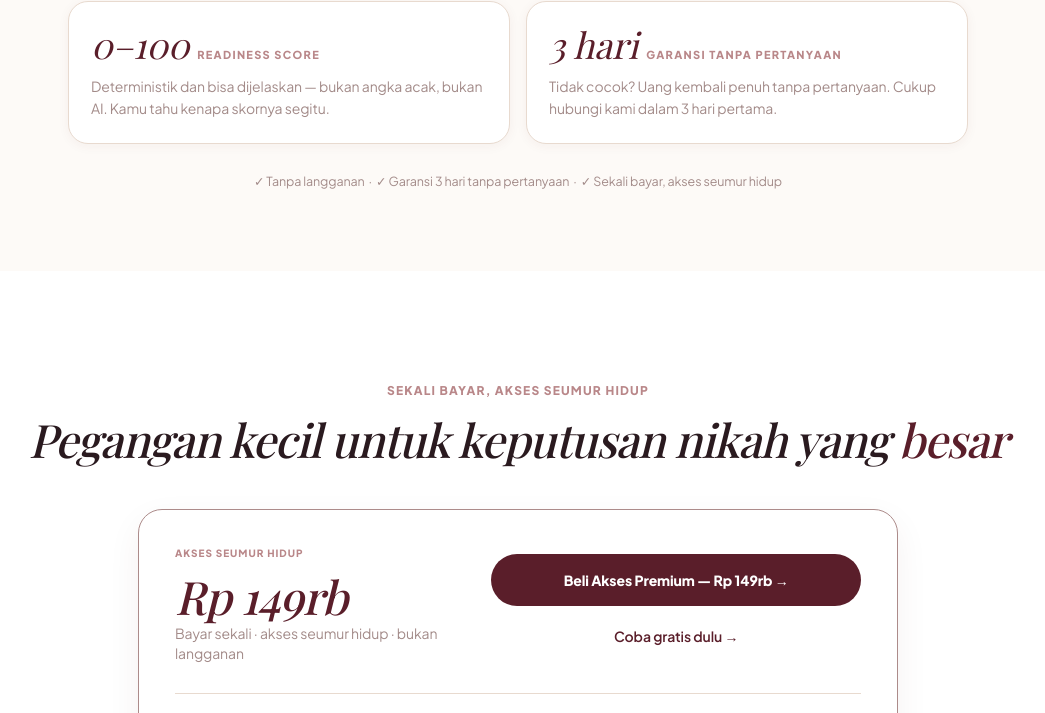
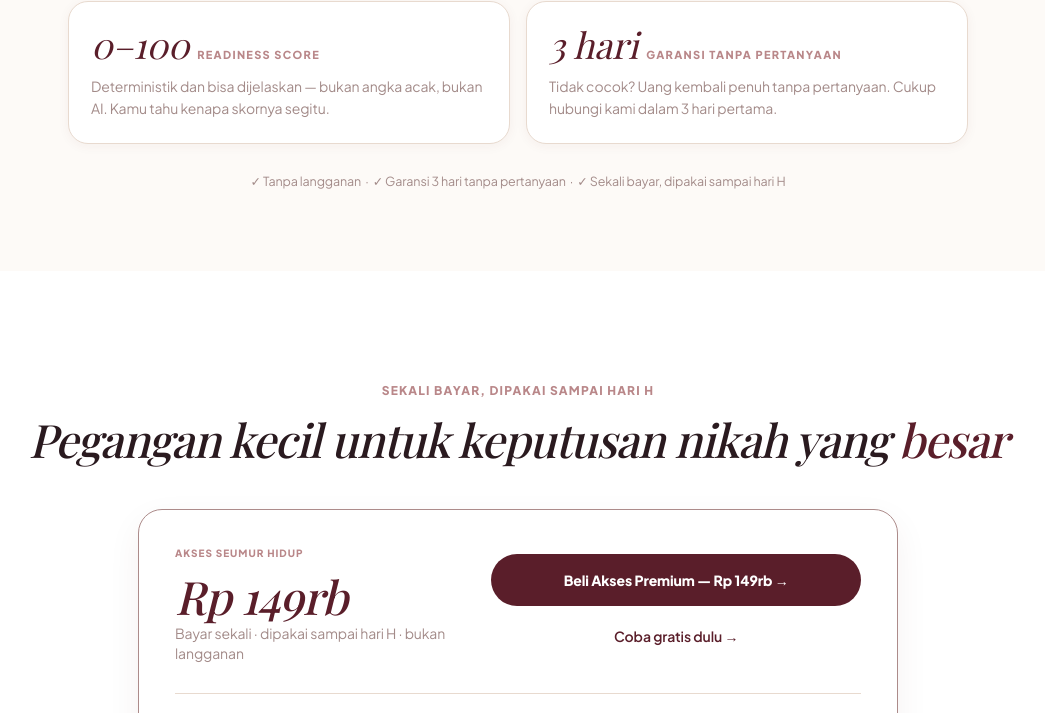
Before and after one commit to farhanafgany/Budget_Nikah, a Next.js app: page / in a window 1280 px wide. Shown: the part 4084-4797 px from the top of the page, without its empty margins (122-1167 px from the left). Built offline with nearby package versions, Linux system fonts and the light colour scheme; no server answers; a web font is replaced by a local one.

Commit message:
Refine launch access wording

```diff
--- a/src/app/premium/page.tsx
+++ b/src/app/premium/page.tsx
@@ -49,7 +49,7 @@ function getFaqs(priceLabel: string) {
   return [
     {
       question: 'Apakah ada biaya langganan?',
-      answer: `Tidak. ${priceLabel} adalah pembelian sekali bayar untuk akses seumur hidup, termasuk update fitur ke depannya.`,
+      answer: `Tidak. ${priceLabel} adalah pembelian sekali bayar untuk satu rencana pernikahan, dipakai sampai hari H.`,
     },
     {
       question: 'Bagaimana jika setelah membeli ternyata tidak cocok?',
@@ -262,7 +262,7 @@ export default async function PremiumPage() {
                 {priceLabel}
               </div>
               <p className="text-nikah-muted" style={{ fontSize: 14.8, lineHeight: 1.55, margin: '0 0 2px' }}>
-                Bayar sekali untuk akses seumur hidup.
+                Bayar sekali untuk satu rencana pernikahan.
               </p>
               <p className="text-nikah-muted" style={{ fontSize: 14.8, lineHeight: 1.55, margin: '0 0 24px' }}>
                 Termasuk update fitur ke depannya.
--- a/src/components/dashboard/PremiumCTA.tsx
+++ b/src/components/dashboard/PremiumCTA.tsx
@@ -15,7 +15,7 @@ export function PremiumCTA() {
       </p>
       <h2 className="text-lg font-extrabold text-nikah-text mb-1">BudgetNikah</h2>
       <p className="text-sm text-nikah-muted mb-4">
-        Rp 149rb · sekali bayar · akses seumur hidup
+        Rp 149rb · sekali bayar · dipakai sampai hari H
       </p>
       <div className="flex flex-col gap-2">
         <MidtransPaymentButton
--- a/src/components/landing/FAQSection.tsx
+++ b/src/components/landing/FAQSection.tsx
@@ -13,7 +13,7 @@ const FAQS = [
   },
   {
     q: 'Apakah ada biaya langganan?',
-    a: 'Tidak. BudgetNikah adalah pembelian sekali bayar: akses seumur hidup, termasuk semua update fitur ke depannya.',
+    a: 'Tidak. BudgetNikah adalah pembelian sekali bayar untuk satu rencana pernikahan, dipakai sampai hari H.',
   },
 ]
 
--- a/src/components/landing/PricingSection.tsx
+++ b/src/components/landing/PricingSection.tsx
@@ -15,7 +15,7 @@ export function PricingSection() {
       <div className="max-w-[1080px] mx-auto">
 
         <p className="text-xs font-extrabold uppercase tracking-widest text-nikah-mauve text-center mb-3">
-          Sekali bayar, akses seumur hidup
+          Sekali bayar, dipakai sampai hari H
         </p>
         <h2
           className="text-[34px] md:text-[46px] text-nikah-text text-center mb-10 leading-tight"
@@ -35,7 +35,7 @@ export function PricingSection() {
               <div className="text-nikah-deep mb-1" style={{ fontFamily: 'var(--font-playfair), "Cormorant Garamond", Georgia, serif', fontStyle: 'italic', fontSize: 46, fontWeight: 500, letterSpacing: '-0.02em', lineHeight: 1 }}>
                 Rp 149rb
               </div>
-              <p className="text-nikah-muted text-sm font-light">Bayar sekali · akses seumur hidup · bukan langganan</p>
+              <p className="text-nikah-muted text-sm font-light">Bayar sekali · dipakai sampai hari H · bukan langganan</p>
             </div>
 
             <div className="flex flex-col gap-3">
--- a/src/components/landing/SocialProof.tsx
+++ b/src/components/landing/SocialProof.tsx
@@ -84,7 +84,7 @@ export function SocialProof() {
         </div>
 
         <p className="text-center text-nikah-muted" style={{ fontSize: 12.5, marginTop: 28, lineHeight: 1.5 }}>
-          ✓ Tanpa langganan &nbsp;·&nbsp; ✓ Garansi 3 hari tanpa pertanyaan &nbsp;·&nbsp; ✓ Sekali bayar, akses seumur hidup
+          ✓ Tanpa langganan &nbsp;·&nbsp; ✓ Garansi 3 hari tanpa pertanyaan &nbsp;·&nbsp; ✓ Sekali bayar, dipakai sampai hari H
         </p>
 
       </div>
--- a/src/components/result/PremiumTease.tsx
+++ b/src/components/result/PremiumTease.tsx
@@ -71,7 +71,7 @@ export function PremiumTease({ isSignedIn = false }: Props) {
             Lanjutkan persiapan dengan lebih tenang.
           </h2>
           <p style={{ color: 'rgba(255,255,255,0.76)', margin: '10px 0 0', fontSize: 14, lineHeight: 1.55, maxWidth: 640 }}>
-            Rp 149rb · sekali bayar · akses seumur hidup · garansi 3 hari tanpa pertanyaan
+            Rp 149rb · sekali bayar · dipakai sampai hari H · garansi 3 hari tanpa pertanyaan
           </p>
         </div>
         <div className="flex justify-end" style={{ gap: 12 }}>
@@ -204,7 +204,7 @@ export function PremiumTease({ isSignedIn = false }: Props) {
         </div>
         <p className="text-nikah-muted" style={{ fontSize: 12, marginTop: 6, lineHeight: 1.6, marginBottom: 20 }}>
           Wedding financial planner untuk pasangan Indonesia.<br />
-          Sekali bayar, akses seumur hidup.
+          Sekali bayar untuk satu rencana pernikahan.
         </p>
         <div className="flex justify-center" style={{ gap: 28 }}>
           {[
--- a/src/components/result/ScoreHero.tsx
+++ b/src/components/result/ScoreHero.tsx
@@ -234,7 +234,7 @@ export function ScoreHero({ score, label, totalBudget, guestCount, weddingDate,
             </a>
           </div>
           <p className="hidden lg:block text-nikah-muted" style={{ fontSize: 13, lineHeight: 1.45, margin: 0 }}>
-            Sekali bayar · akses seumur hidup · garansi 3 hari tanpa pertanyaan.
+            Sekali bayar · dipakai sampai hari H · garansi 3 hari tanpa pertanyaan.
           </p>
 
         </div>
```
Also changed, not shown: 1 other file (tests, documents, lock files or other folders).
